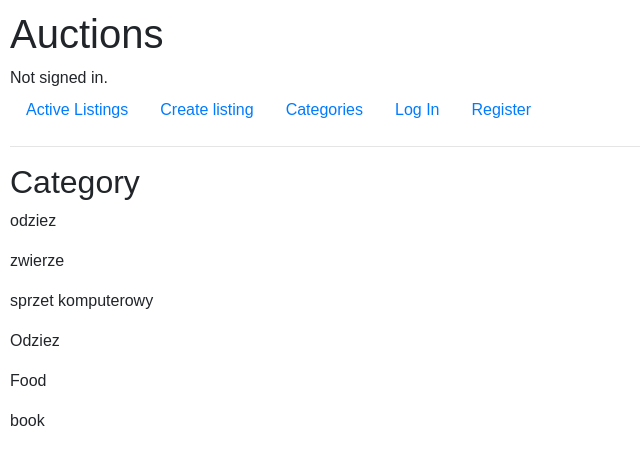
After one commit to smtsz82/Commerce, a Django app: page /category in a window 1280 px wide. The commit adds this page. Shown: the top 465 px of the page, without its empty margins (0-640 px from the left). Run offline with Django 3.2, Linux system fonts and the light colour scheme; data comes from the database, SQL or seed files in the repository; both versions use the stored data as it was after the commit; some libraries are stand-ins or nearby versions.

Commit message:
Category page

```diff
--- /dev/null
+++ b/commerce/auctions/templates/auctions/category.html
@@ -0,0 +1,8 @@
+{% extends "auctions/layout.html" %}
+
+{% block body%}
+  <h2>Category</h2>
+  {% for category in categories%}
+    <p>{{ category }}</p>
+  {% endfor %}
+{% endblock %}
--- a/commerce/auctions/templates/auctions/layout.html
+++ b/commerce/auctions/templates/auctions/layout.html
@@ -23,6 +23,9 @@
             <li class="nav-item">
                 <a href="{% url 'new_listing' %}" class="nav-link">Create listing</a>
             </li>
+            <li class="nav_item">
+                <a href="{% url 'category' %}" class="nav-link">Categories</a>
+            </li>
             {% if user.is_authenticated %}
                 <li class="nav-item">
                     <a class="nav-link" href="{% url 'watchlist' %}">Watchlist</a>
--- a/commerce/auctions/templates/auctions/watchlist.html
+++ b/commerce/auctions/templates/auctions/watchlist.html
@@ -6,6 +6,7 @@
             <h2>Your watchlist is empty</h2>
         </div>
     {% else %}
+    <h2>Your watchlist</h2>
     <div class="lis_container">
         {% for listing in listings %}
             <div class="listing">
--- a/commerce/auctions/urls.py
+++ b/commerce/auctions/urls.py
@@ -8,6 +8,7 @@ urlpatterns = [
     path("logout", views.logout_view, name="logout"),
     path("register", views.register, name="register"),
     path("watchlist", views.watchlist, name="watchlist"),
+    path("category", views.category, name="category"),
     # Listing page can be accesed by listing id
     path("<int:id>", views.listing_page, name="listing_page"),
     path("new_listing", views.new_listing, name="new_listing")
--- a/commerce/auctions/views.py
+++ b/commerce/auctions/views.py
@@ -150,6 +150,14 @@ def listing_page(request, id):
             listing.save(update_fields=["is_active"])
             return HttpResponseRedirect(reverse("listing_page", args=(id,)))
         if request.method == "POST" and request.POST["action"] == "place_bid" and request.user.is_authenticated:
+            if not request.POST["bid_price"]:
+                return render(request, "auctions/listing_page.html", {
+                    "listing": listing,
+                    "warning_message": "Your bid cant be empty",
+                    "error_message": assign_error_message(listing),
+                    "watchlist_state": message,
+                    "comments": comments
+                })
             bid_value = float(request.POST["bid_price"])
             if bid_value > listing.initial_bid and bid_value > listing.current_bid:
                 listing.current_bid = bid_value
@@ -165,7 +173,7 @@ def listing_page(request, id):
                 })
             return render(request, "auctions/listing_page.html", {
                 "listing": listing,
-                "error_message": f"Your bid must be highest than current highest bid ({listing.current_bid}) !",
+                "error_message": f"Your bid must be higher than current highest bid ({listing.current_bid}) !",
                 "watchlist_state": message,
                 "comments": comments
             })
@@ -197,10 +205,16 @@ def listing_page(request, id):
     return render(request, "auctions/404.html")
 
 
-@login_required
 def watchlist(request):
     wlisted_listings = Watchlist.objects.filter(user_id=request.user.id)
     listings = [listing.listing for listing in wlisted_listings]
     return render(request, "auctions/watchlist.html", {
         "listings": listings
     })
+
+def category(request):
+    if request.method == "GET":
+        categories = set(listing.listing_category for listing in Auction_listing.objects.filter(is_active=True) if listing.listing_category)
+        return render(request, "auctions/category.html", {
+            "categories": categories
+        })
```
Also changed, not shown: commerce/db.sqlite3.
